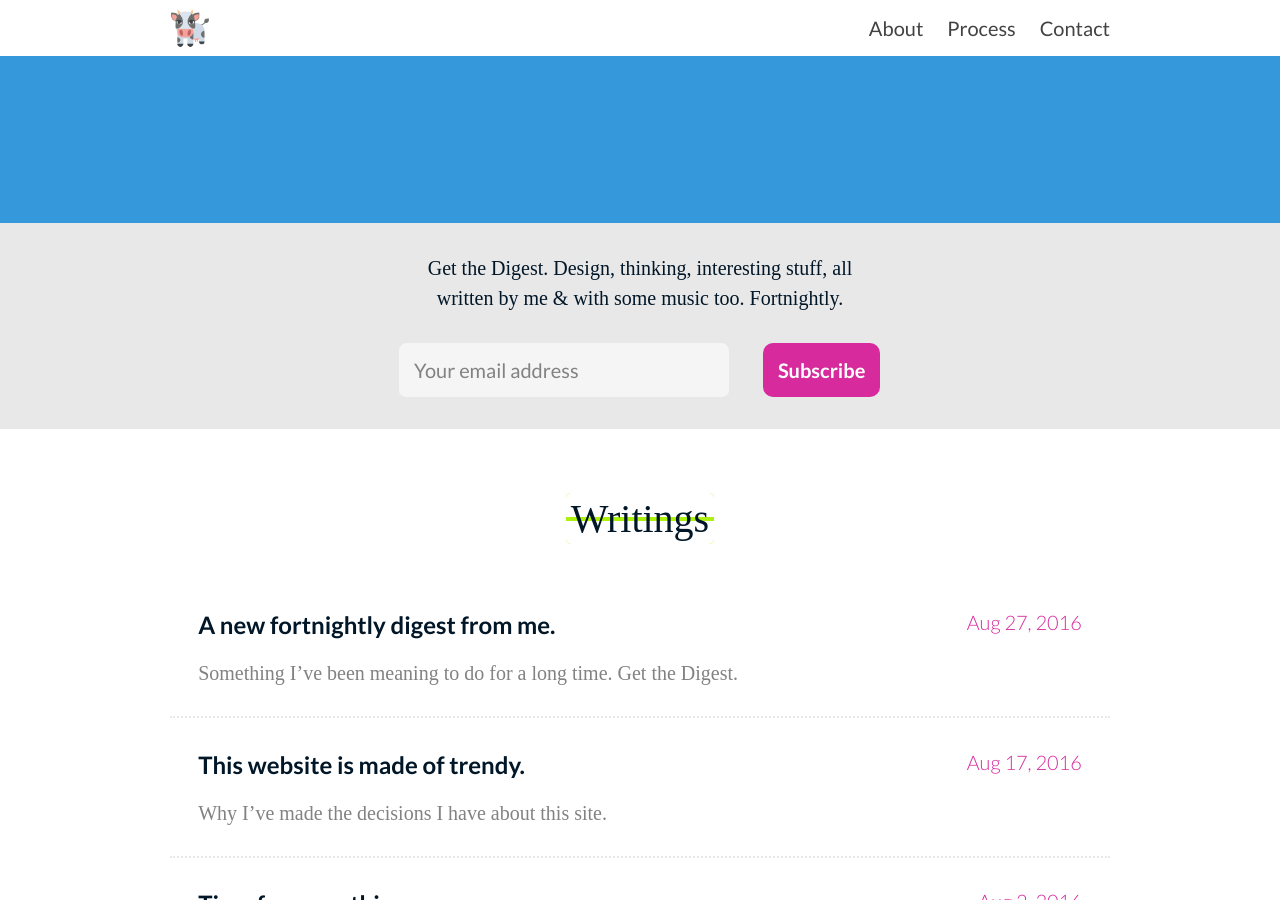
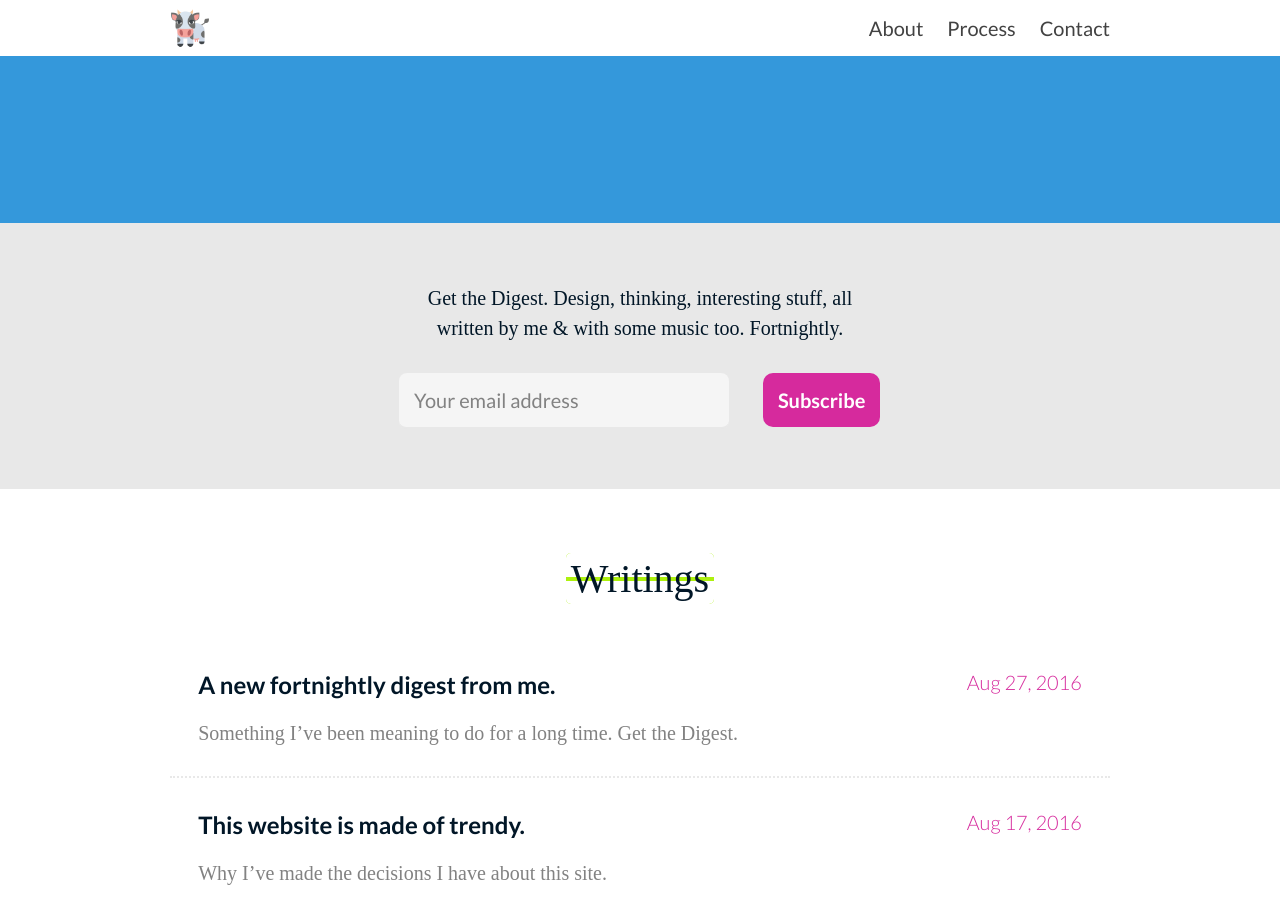
Before and after one commit to jonthebeef/jonthebeef.github.io, a Jekyll site: the page built from index.html, in a window 1280 px wide and 900 px high, scrolled down 677 px. Built offline with Jekyll 4.4.1, drawn with Linux system fonts in a browser that asks for light colours; emoji names are drawn with the system emoji font; some web fonts are replaced.

Commit message:
newsletter padding

```diff
--- a/_includes/newsletter.html
+++ b/_includes/newsletter.html
@@ -8,7 +8,7 @@
 
   <div class="mc-field-group">
     <div id="blurb">Get the Digest. Design, thinking, interesting stuff, all written by me &amp; with some music too. Fortnightly.</div>
-  	<input type="email" value="" name="EMAIL" class="required email" id="mce-EMAIL" placeholder="Your email address">
+  	<input type="email" name="EMAIL" class="required email" id="mce-EMAIL" placeholder="Your email address">
     <input type="submit" value="Subscribe" name="subscribe" id="mc_form_submit" class="button">
     <div class="clear"></div>
   </div>
--- a/_sass/_layout.scss
+++ b/_sass/_layout.scss
@@ -861,7 +861,7 @@
   // height: 120px;
   background-color: $grey-color-light;
   width: 100%;
-  padding: $spacing-unit 0;
+  padding: $spacing-unit * 2 0;
 
   input {
     margin: 0;
```
